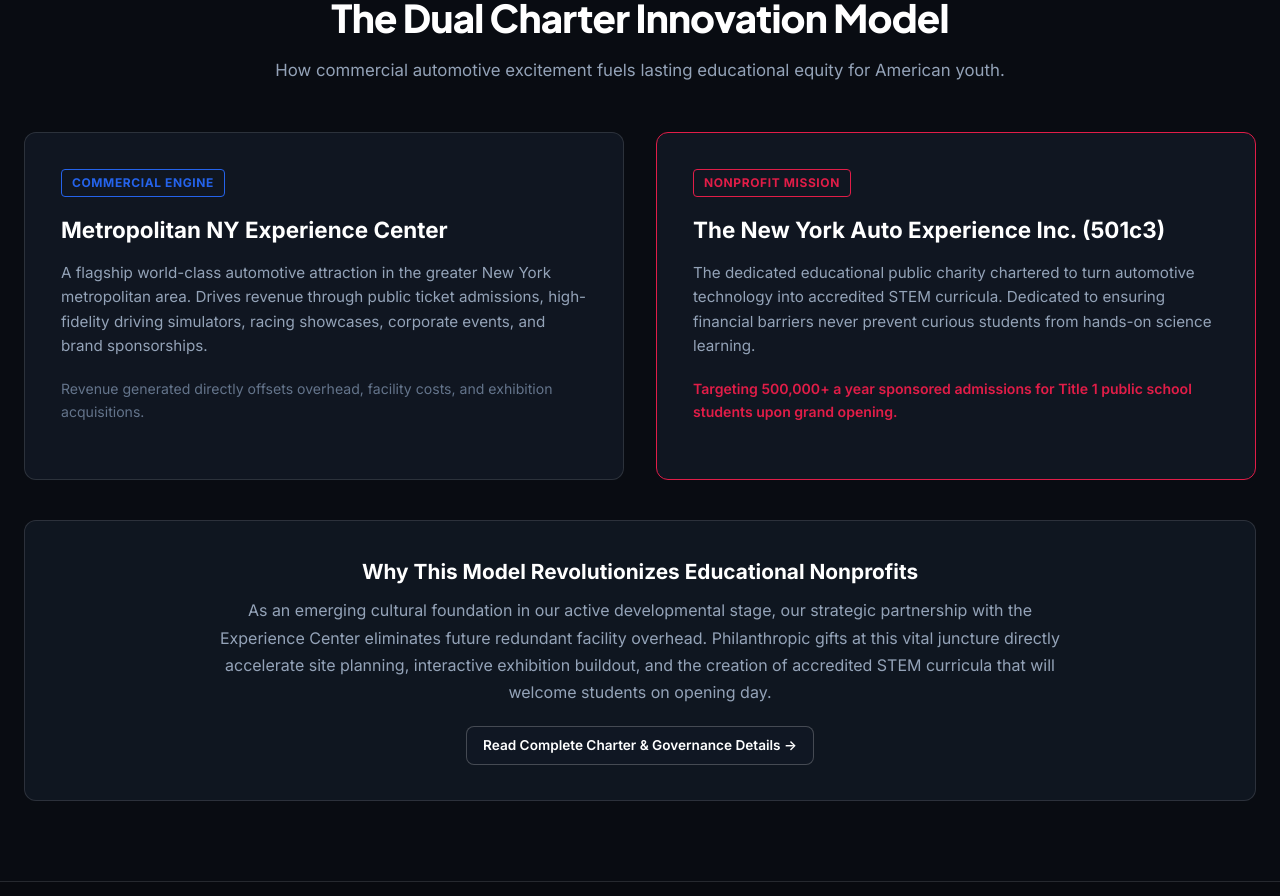
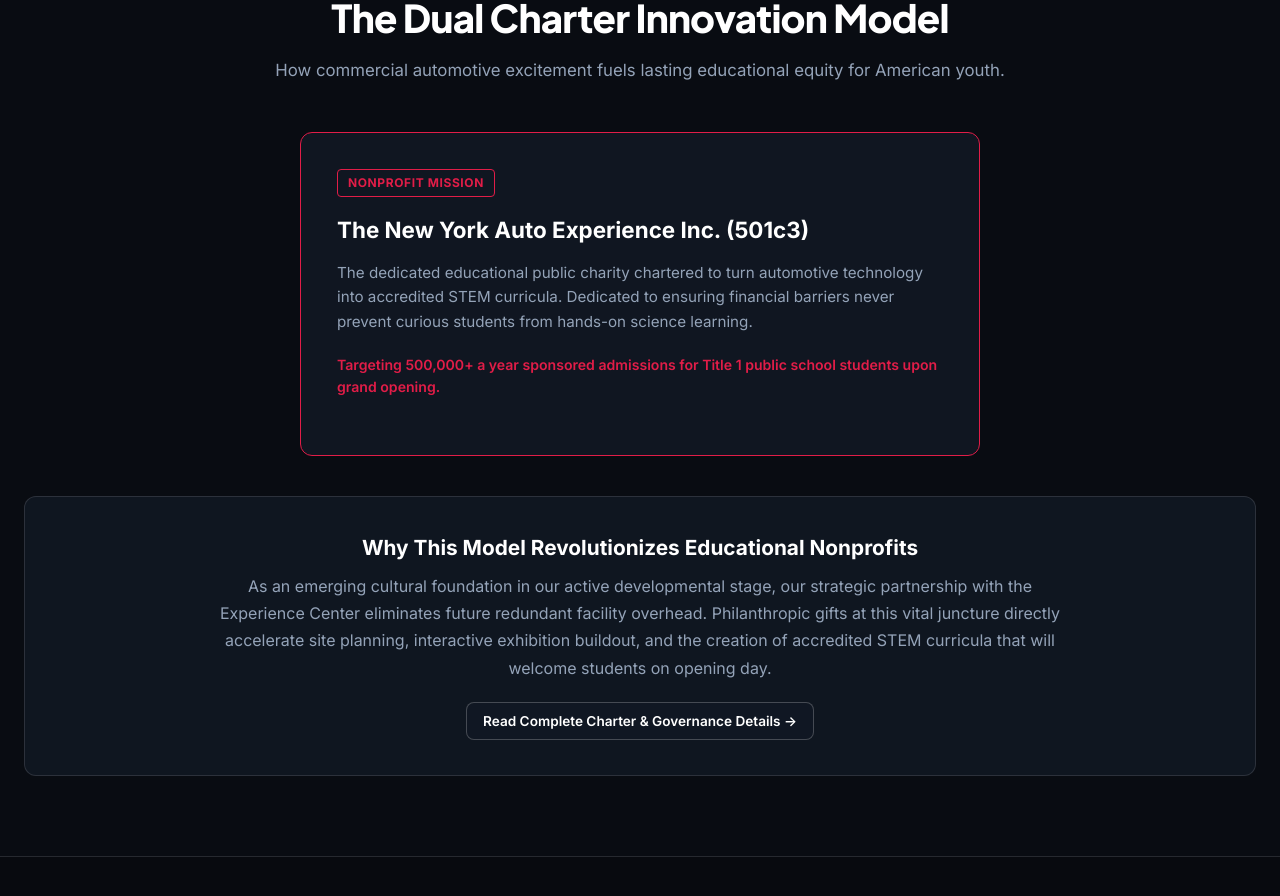
Before and after one commit to itsemranraj-ai/newyorkautoexperience-nextjs, a Next.js app: page / in a window 1280 px wide. Shown: the part 3120-4016 px from the top of the page. Built offline with nearby package versions, Linux system fonts and the light colour scheme.

Commit message:
fix(legal): take down commercial engine card and independent board fiduciary card per client directive

```diff
--- a/src/components/DualCharterSection.tsx
+++ b/src/components/DualCharterSection.tsx
@@ -13,21 +13,11 @@ export default function DualCharterSection() {
           </p>
         </div>
 
-        <div className="charter-cards-grid">
-          {/* Commercial Charter */}
-          <div className="charter-card">
-            <span className="charter-card-tag blue">Commercial Engine</span>
-            <h3>Metropolitan NY Experience Center</h3>
-            <p>
-              A flagship world-class automotive attraction in the greater New York metropolitan area. Drives revenue through public ticket admissions, high-fidelity driving simulators, racing showcases, corporate events, and brand sponsorships.
-            </p>
-            <p style={{ color: 'var(--color-text-dim)', fontSize: '0.88rem' }}>
-              Revenue generated directly offsets overhead, facility costs, and exhibition acquisitions.
-            </p>
-          </div>
+        <div className="charter-cards-grid" style={{ display: "flex", justifyContent: "center" }}>
+
 
           {/* Nonprofit Foundation */}
-          <div className="charter-card highlight-card">
+          <div className="charter-card highlight-card" style={{ maxWidth: "680px", width: "100%" }}>
             <span className="charter-card-tag red">Nonprofit Mission</span>
             <h3>The New York Auto Experience Inc. (501c3)</h3>
             <p>
```
Also changed, not shown: src/app/mission/page.tsx (+1 -7 lines).
